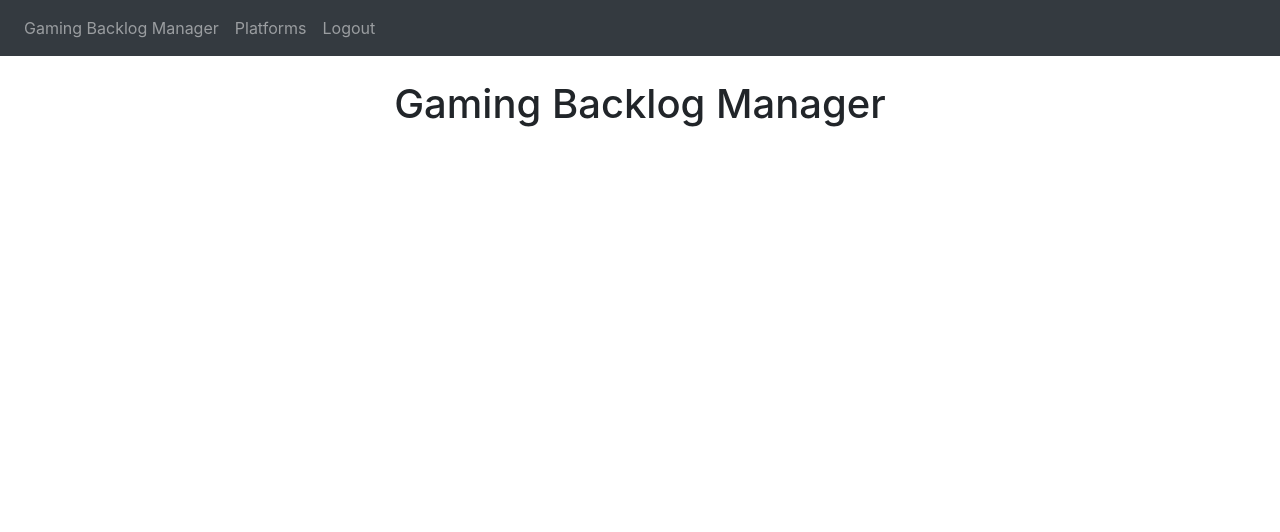
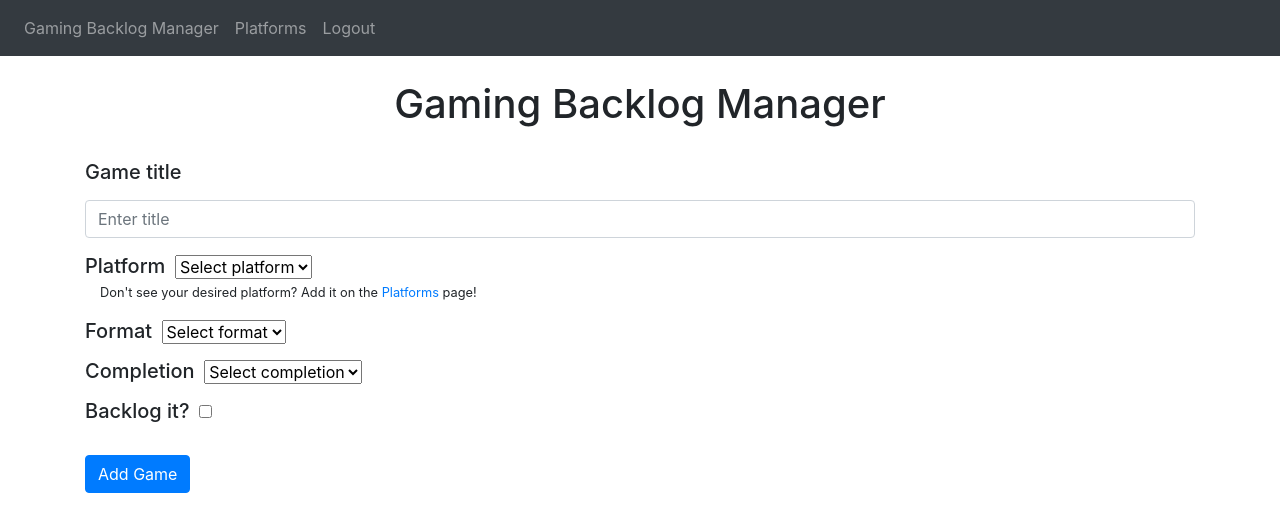
Before and after one commit to bsker1/flask_gbm, a Flask app: page /gaming-backlog-manager in a window 1280 px wide. Shown: the top 532 px of the page. Run offline with Flask 3, Linux system fonts and the light colour scheme; the visitor is signed in with stand-in values (Sample User, id 1); data that the repository does not hold is empty; some libraries are stand-ins or nearby versions.

Commit message:
arranged add game form on main page

```diff
--- a/website/static/index.js
+++ b/website/static/index.js
@@ -3,7 +3,7 @@ function deletePlatform(platformId) {
     method: "POST",
     body: JSON.stringify({ platformId: platformId }),
   }).then((_res) => {
-    window.location.href = "/add-platform";
+    window.location.href = "/platforms";
   });
 }
 
@@ -12,6 +12,6 @@ function deleteGame(gameId) {
     method: "POST",
     body: JSON.stringify({ gameId: gameId }),
   }).then((_res) => {
-    window.location.href = "/home";
+    window.location.href = "/gaming-backlog-manager";
   });
 }
--- a/website/templates/gaming_backlog_manager.html
+++ b/website/templates/gaming_backlog_manager.html
@@ -5,4 +5,67 @@
   <br />
   <h1 align="center">Gaming Backlog Manager</h1>
   <br />
+
+  <form method="POST">
+    <div class="form-group">
+      <label for="title"><h5>Game title</h5></label>
+      <input
+        type="text"
+        class="form-control"
+        id="title"
+        name="title"
+        placeholder="Enter title"
+      />
+    </div>
+    <label for="platform"><h5>Platform</h5></label>
+    <select style="margin-left: 5px;">
+      <option selected>Select platform</option>
+      {% for platform in user.platforms %}
+        <option value="{{ platform.id }}">{{ platform.title }}</option>
+      {% endfor %}
+    </select>
+    <p style="text-indent: 15px; margin-top: -15px;">
+      <small>Don't see your desired platform? Add it on the
+        <a href="/platforms">Platforms</a> page!
+      </small>
+    </p>
+    <label for="format"><h5>Format</h5></label>
+    <select style="margin-left: 5px;">
+      <option selected>Select format</option>
+      <option value="Physical">Physical</option>
+      <option value="Digital">Digital</option>
+      <option value="Emulated">Emulated</option>
+    </select>
+    <br />
+    <label for="completion"><h5>Completion</h5></label>
+    <select style="margin-left: 5px;">
+      <option selected>Select completion</option>
+      <option value="New">New</option>
+      <option value="Started">Started</option>
+      <option value="Complete">Complete</option>
+    </select>
+    <div class="form-group">
+      <label for="backlog_it"><h5>Backlog it?</h5></label>
+      <input
+        type="checkbox"
+        class="form-check-input form-check-input-lg"
+        style="margin-left: 10px; margin-top: 6px;"
+        id="backlogged"
+        name="backlogged"
+        value="Yes"
+      />
+    </div>
+    <button type="submit" class="btn btn-primary">Add Game</button>
+  </form>
+  <br />
+
+  <ul class="list-group list-group-flush" id="games">
+    {% for game in user.games %}
+      <li class="list-group-item">{{ game.title }}
+        <button type="button" class="close" onClick="deleteGame({{ game.id }})">
+          <span aria-hidden="true">&times;</span>
+        </button>
+      </li>
+    {% endfor %}
+  </ul>
 {% endblock %}
--- a/website/templates/login.html
+++ b/website/templates/login.html
@@ -7,7 +7,7 @@
     <h1 align="center">Login</h1>
     <br />
     <div class="form-group">
-      <label for="username">Username</label>
+      <label for="username"><h5>Username</h5></label>
       <input
         type="text"
         class="form-control"
@@ -17,7 +17,7 @@
       />
     </div>
     <div class="form-group">
-      <label for="password">Password</label>
+      <label for="password"><h5>Password</h5></label>
       <input
         type="password"
         class="form-control"
@@ -29,4 +29,5 @@
     <br />
     <button type="submit" class="btn btn-primary">Login</button>
   </form>
+  <br />
 {% endblock %}
--- a/website/templates/platforms.html
+++ b/website/templates/platforms.html
@@ -22,4 +22,5 @@
       </li>
     {% endfor %}
   </ul>
+  <br />
 {% endblock %}
--- a/website/views.py
+++ b/website/views.py
@@ -25,6 +25,8 @@ def platforms():
         platform = request.form.get('platform')
         if len(platform) < 1:
             flash('Platform field is empty!', category='danger')
+        elif len(platform) > 64:
+            flash('Platform name is too long!', category='danger')
         else:
             new_platform = Platform(title=platform, user_id=current_user.id)
             db.session.add(new_platform)
```
Also changed, not shown: website/templates/sign_up.html (+4 -3 lines).
